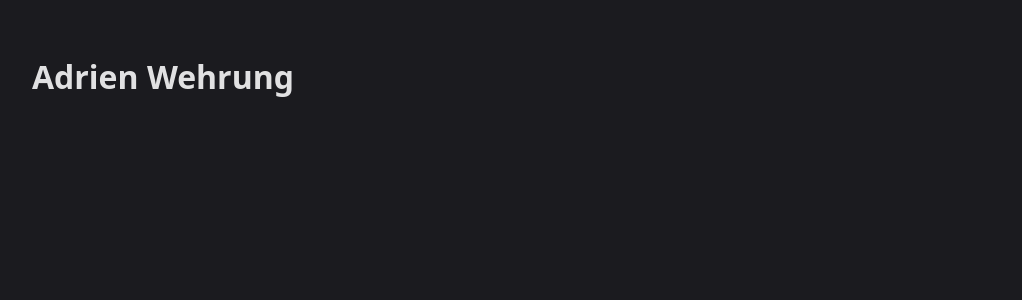
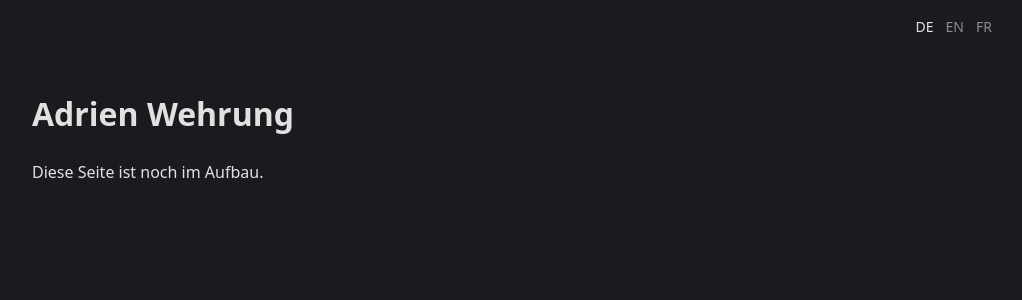
Before and after one commit to Erkenbend/adrien-homepage, a React (Vite) app: page / in a window 1280 px wide. Shown: the top 300 px of the page, without its empty margins (128-1150 px from the left). Built offline with nearby package versions, Linux system fonts and the light colour scheme.

Commit message:
Add path-based i18n (de, en, fr) with language switcher
Co-Authored-By: Claude Opus 5.5 <noreply@anthropic.com>

```diff
--- a/src/App.tsx
+++ b/src/App.tsx
@@ -1,9 +1,18 @@
+import {LanguageSwitcher} from './components/LanguageSwitcher.tsx'
+import {MESSAGES} from './i18n/language.ts'
+
 function App() {
-  return (
-    <main>
-      <h1>Adrien Wehrung</h1>
-    </main>
-  )
+    return (
+        <>
+            <header>
+                <LanguageSwitcher/>
+            </header>
+            <main>
+                <h1>Adrien Wehrung</h1>
+                <p>{MESSAGES.underConstruction}</p>
+            </main>
+        </>
+    )
 }
 
 export default App
--- /dev/null
+++ b/src/components/LanguageSwitcher.tsx
@@ -0,0 +1,20 @@
+import {LANGUAGE, LANGUAGE_NAMES, LANGUAGES, MESSAGES, pathFor} from '../i18n/language.ts'
+
+export function LanguageSwitcher() {
+    return (
+        <nav className="language-switcher" aria-label={MESSAGES.languageSwitcherLabel}>
+            {LANGUAGES.map(language => (
+                <a
+                    key={language}
+                    href={pathFor(language)}
+                    hrefLang={language}
+                    lang={language}
+                    title={LANGUAGE_NAMES[language]}
+                    aria-current={language === LANGUAGE ? 'page' : undefined}
+                >
+                    {language.toUpperCase()}
+                </a>
+            ))}
+        </nav>
+    )
+}
--- /dev/null
+++ b/src/i18n/de.ts
@@ -0,0 +1,8 @@
+// Reference dictionary: its shape defines `Messages`, the other languages must match it.
+export const de = {
+    pageTitle: 'Adrien Wehrung',
+    languageSwitcherLabel: 'Sprache wählen',
+    underConstruction: 'Diese Seite ist noch im Aufbau.',
+}
+
+export type Messages = typeof de
--- /dev/null
+++ b/src/i18n/en.ts
@@ -0,0 +1,7 @@
+import type {Messages} from './de.ts'
+
+export const en = {
+    pageTitle: 'Adrien Wehrung',
+    languageSwitcherLabel: 'Choose language',
+    underConstruction: 'This page is still under construction.',
+} satisfies Messages
--- /dev/null
+++ b/src/i18n/fr.ts
@@ -0,0 +1,7 @@
+import type {Messages} from './de.ts'
+
+export const fr = {
+    pageTitle: 'Adrien Wehrung',
+    languageSwitcherLabel: 'Choisir la langue',
+    underConstruction: 'Cette page est encore en construction.',
+} satisfies Messages
--- /dev/null
+++ b/src/i18n/language.ts
@@ -0,0 +1,32 @@
+import {de, type Messages} from './de.ts'
+import {en} from './en.ts'
+import {fr} from './fr.ts'
+
+export const LANGUAGES = ['de', 'en', 'fr'] as const
+export type Language = typeof LANGUAGES[number]
+
+export const DEFAULT_LANGUAGE: Language = 'de'
+
+const DICTIONARIES: Record<Language, Messages> = {de, en, fr}
+
+/** Name of each language in that language, for the switcher. */
+export const LANGUAGE_NAMES: Record<Language, string> = {
+    de: 'Deutsch',
+    en: 'English',
+    fr: 'Français',
+}
+
+/** The default language lives at `/`, the others under `/<language>/`. */
+export function pathFor(language: Language): string {
+    return language === DEFAULT_LANGUAGE ? '/' : `/${language}/`
+}
+
+/** Language from the first path segment; anything unknown falls back to the default language. */
+export function languageFromPath(pathname: string): Language {
+    const segment = pathname.split('/')[1] ?? ''
+    return LANGUAGES.find(language => language !== DEFAULT_LANGUAGE && language === segment) ?? DEFAULT_LANGUAGE
+}
+
+// Switching language is a normal page load, so the language is fixed for the lifetime of the page.
+export const LANGUAGE: Language = languageFromPath(window.location.pathname)
+export const MESSAGES: Messages = DICTIONARIES[LANGUAGE]
--- a/src/index.css
+++ b/src/index.css
@@ -3,9 +3,13 @@
   line-height: 1.5;
   font-weight: 400;
 
+  --text: rgba(255, 255, 255, 0.87);
+  --text-muted: rgba(255, 255, 255, 0.5);
+  --background: #1b1b1f;
+
   color-scheme: dark;
-  color: rgba(255, 255, 255, 0.87);
-  background-color: #1b1b1f;
+  color: var(--text);
+  background-color: var(--background);
 
   font-synthesis: none;
   text-rendering: optimizeLegibility;
@@ -19,8 +23,29 @@ body {
   min-height: 100vh;
 }
 
-main {
+header, main {
   max-width: 60rem;
   margin: 0 auto;
-  padding: 2rem 1rem;
+  padding: 1rem;
 }
+
+header {
+  display: flex;
+  justify-content: flex-end;
+}
+
+.language-switcher {
+  display: flex;
+  gap: 0.75rem;
+  font-size: 0.875rem;
+}
+
+.language-switcher a {
+  color: var(--text-muted);
+  text-decoration: none;
+}
+
+.language-switcher a:hover,
+.language-switcher a[aria-current="page"] {
+  color: var(--text);
+}
--- a/src/main.tsx
+++ b/src/main.tsx
@@ -2,6 +2,10 @@ import { StrictMode } from 'react'
 import { createRoot } from 'react-dom/client'
 import './index.css'
 import App from './App.tsx'
+import { LANGUAGE, MESSAGES } from './i18n/language.ts'
+
+document.documentElement.lang = LANGUAGE
+document.title = MESSAGES.pageTitle
 
 // eslint-disable-next-line @typescript-eslint/no-non-null-assertion
 createRoot(document.getElementById('root')!).render(
```
Also changed, not shown: 1 other file (tests, documents, lock files or other folders).
